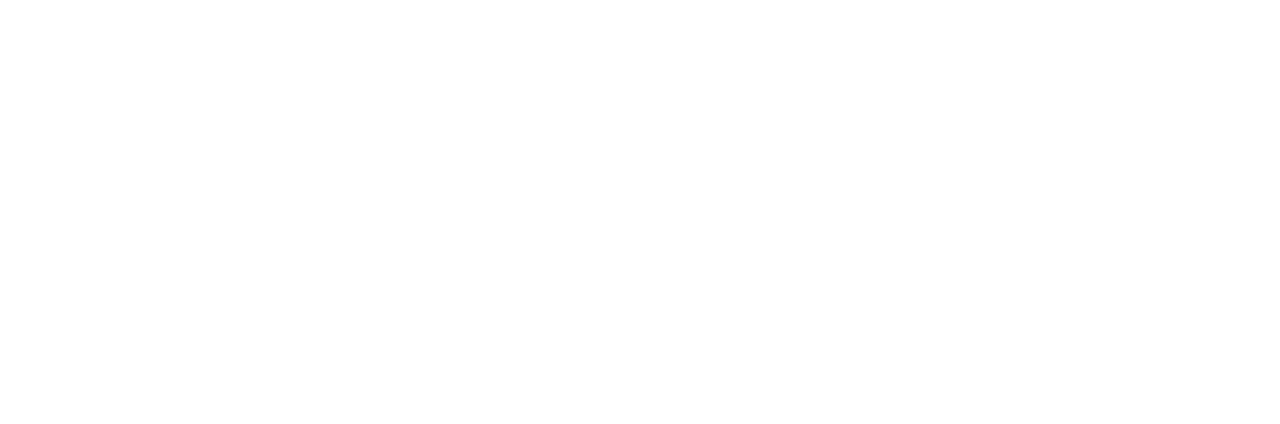
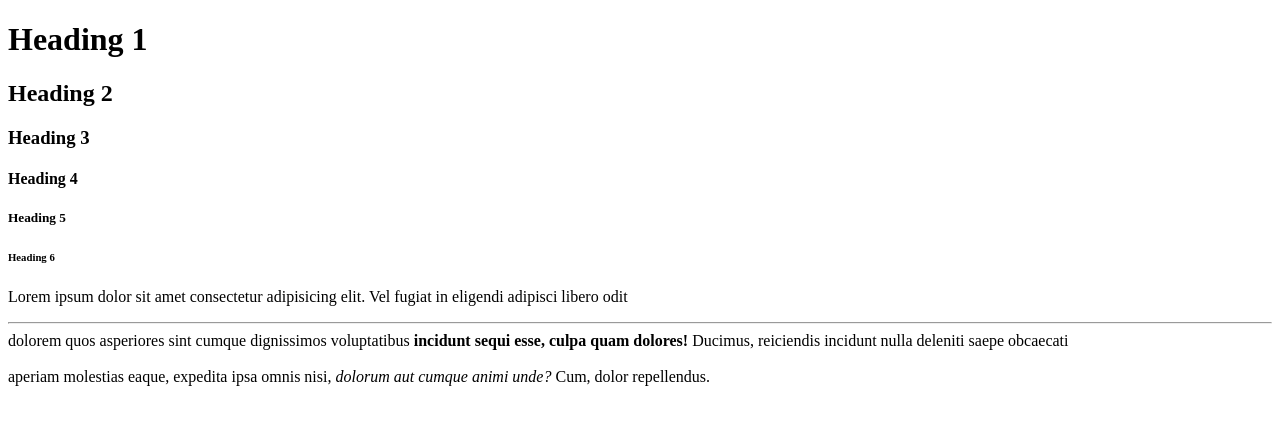
Before and after one commit to utahphotohunter/learning-html, a plain HTML site: page html_sandbox/typography.html in a window 1280 px wide. Drawn offline with Linux system fonts and the light colour scheme.

Commit message:
added more files

```diff
--- a/html_sandbox/typography.html
+++ b/html_sandbox/typography.html
@@ -7,6 +7,22 @@
     <title>Typography</title>
 </head>
 <body>
+    <!-- headings -->
+    <h1>Heading 1</h1>
+    <h2>Heading 2</h2>
+    <h3>Heading 3</h3>
+    <h4>Heading 4</h4>
+    <h5>Heading 5</h5>
+    <h6>Heading 6</h6>
 
+    <!-- paragraphs -->
+    <p>Lorem ipsum dolor sit amet consectetur adipisicing elit. Vel fugiat in eligendi adipisci libero odit
+    <!-- Horizontal Rule, basically a line break with a literal line -->
+    <hr>
+    dolorem quos asperiores sint cumque dignissimos voluptatibus <strong>incidunt sequi esse, culpa quam dolores!</strong> Ducimus, reiciendis incidunt nulla deleniti saepe obcaecati
+    <!-- line breaks -->
+    <br>
+    <br>
+    aperiam molestias eaque, expedita ipsa omnis nisi, <em>dolorum aut cumque animi unde?</em> Cum, dolor repellendus.</p>
 </body>
 </html>
```
